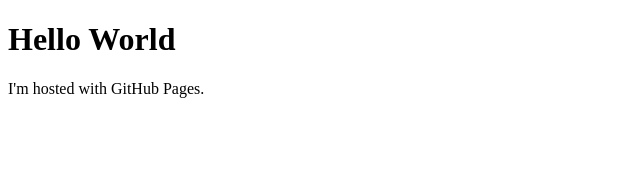
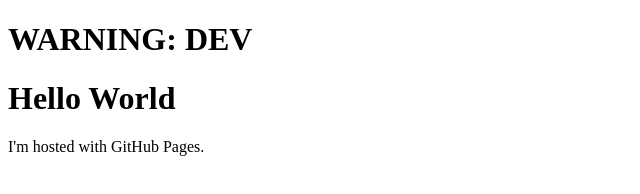
Before and after one commit to vcortese/vcortese.github.io, a plain HTML site: page index.html in a window 1280 px wide. Shown: the whole page, without its empty margins (0-640 px from the left). Drawn offline with Linux system fonts and the light colour scheme.

Commit message:
Update index.html

```diff
--- a/index.html
+++ b/index.html
@@ -1,7 +1,8 @@
 <!DOCTYPE html>
 <html>
 <body>
+    <h1>WARNING: DEV</h1>
     <h1>Hello World</h1>
-    <p>I'm hosted with GitHub Pages.</p>
+    <p>I'm hosted with GitHub Pages. </p>
 </body>
 </html>
```
